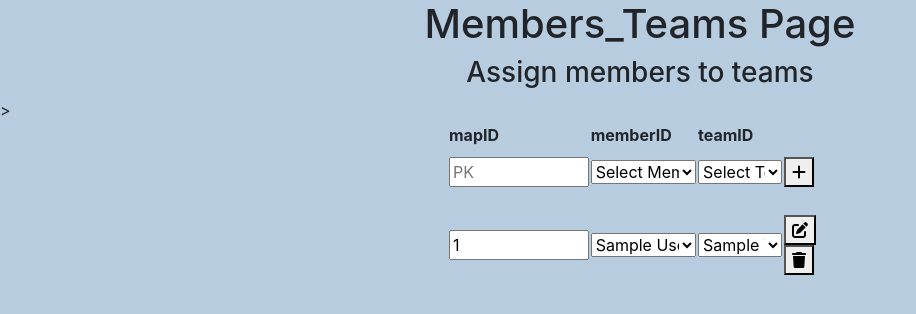
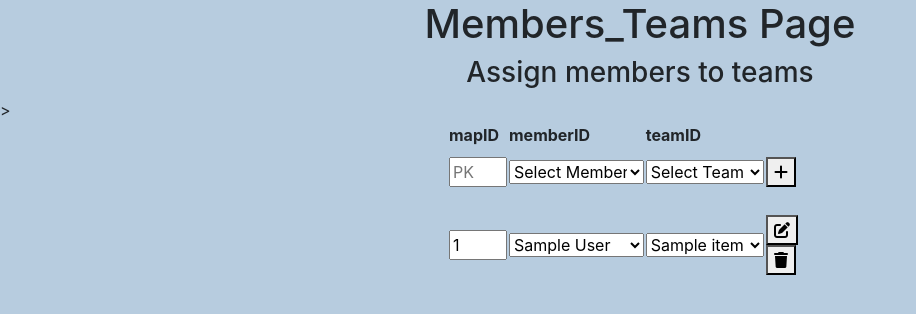
Before and after one commit to BOOSTO/CS340_Final_Project, a Flask app: template templates/members_teams.html in a window 1280 px wide. Shown: the part 56-370 px from the top of the page, without its empty margins (0-916 px from the left). Run offline with Flask 2, Linux system fonts and the light colour scheme; the template is opened without the code that fills it: most values are stand-ins (such as "Sample title", 1, 10 or a date in 2020); parts of the project's set-up code (start-up, migrations or seed data) failed here and were passed over; some libraries are stand-ins or nearby versions.

Commit message:
more small stuff

```diff
--- a/templates/members_teams.html
+++ b/templates/members_teams.html
@@ -5,7 +5,7 @@
 <h3 class="center">Assign members to teams</h3>
 <table id="table-data" style="width:30%;">
     <tr>
-        <th><label>mapID</label></th>
+        <th style="width: 60px;"><label>mapID</label></th>
         <th><label>memberID</label></th>
         <th><label>teamID</label></th>
     </tr>
```
